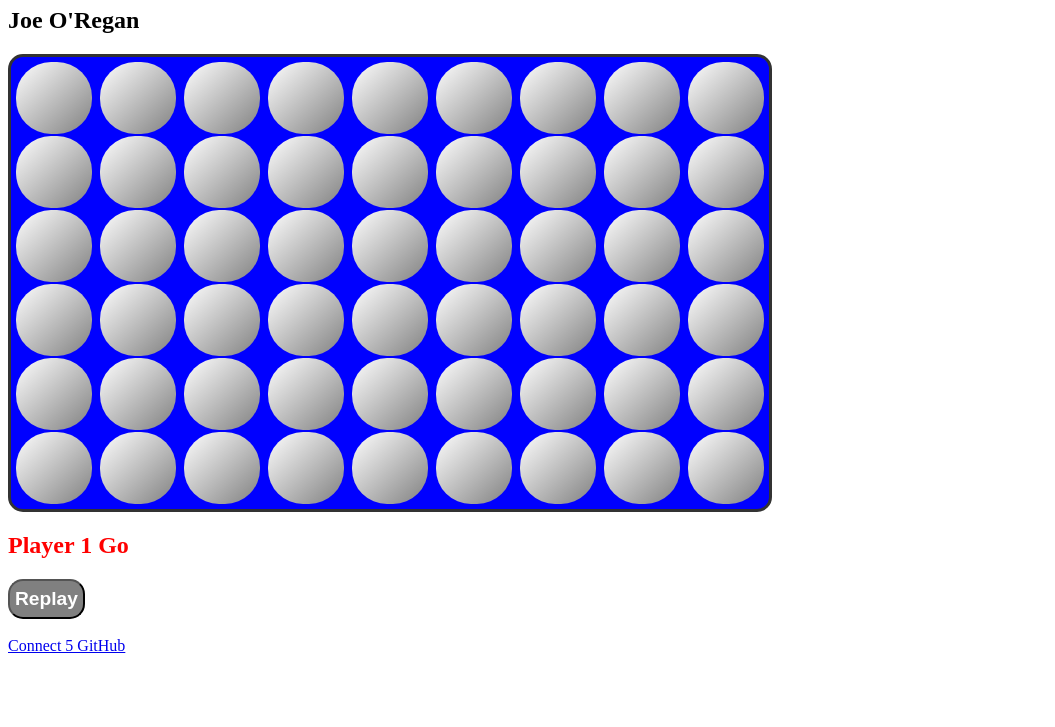
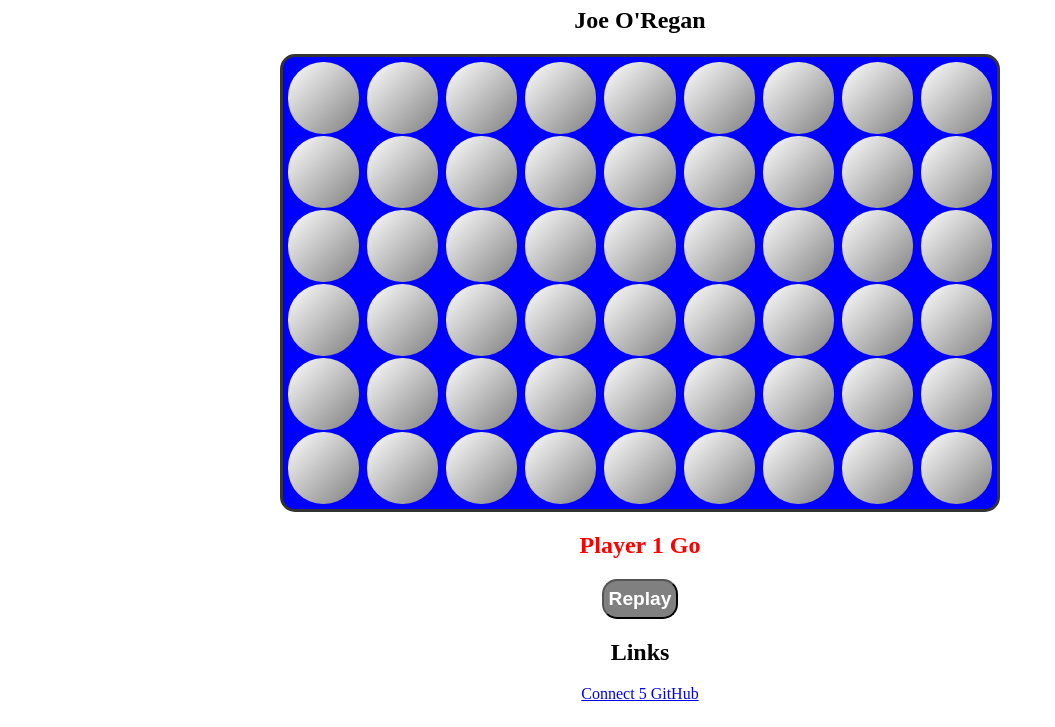
Before and after one commit to joeaoregan/Connect5-JS-WebApp, a website: page index.html in a window 1280 px wide. Shown: the part 73-800 px from the top of the page, without its empty margins (0-1055 px from the left). Drawn offline with nearby package versions, Linux system fonts and the light colour scheme.

Commit message:
center game

```diff
--- a/index.html
+++ b/index.html
@@ -10,7 +10,7 @@
 		<h1>Connect 5</h1>
 		<h2>Joe O'Regan</h2>
 
-		<div>
+		<div class="game">
 		<table class="frame" id="frame2">
 		<tr>
 		<td id="0" class="column" title="Column 1">
@@ -223,7 +223,7 @@
 		<button onClick="startGame()" class="button">Replay</button>
 
 		<div>
-			<br>
+			<h2>Links</h2>
 			<a href="https://github.com/joeaoregan/Connect5-JS" target="_blank">Connect 5 GitHub</a>
 		</div>
 
--- a/static/style.css
+++ b/static/style.css
@@ -2,6 +2,11 @@
 	Joe O'Regan
 	11/01/2019
 */
+
+body {
+	text-align: center;
+}
+
 
 td {
 	height: 70px;
@@ -49,3 +54,8 @@ td {
 .button:active {
 	background-color: lime;
 }
+
+.game {
+  max-width: 720px;
+  margin: auto;
+}
```
